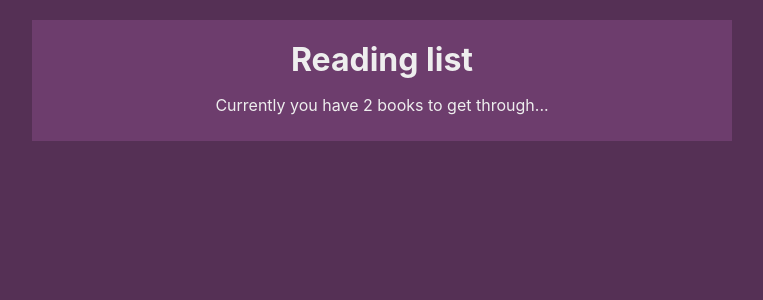
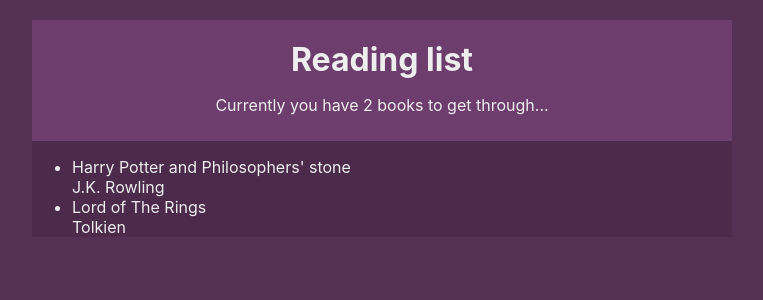
Before and after one commit to Duckjaniels/React_context_hooks, a React (Create React App) app in the folder booklist/: page / in a window 1280 px wide. Shown: the top 300 px of the page, without its empty margins (258-1021 px from the left). Built offline with nearby package versions, Linux system fonts and the light colour scheme.

Commit message:
Creating component BookList and BookDetails displaying information about books

```diff
--- a/booklist/src/App.js
+++ b/booklist/src/App.js
@@ -1,11 +1,13 @@
 import BookContextProvider from "./contexts/BookContext";
 import NavBar from "./components/NavBar";
+import BookList from "./components/BookList";
 
 function App() {
   return (
     <div className="App">
       <BookContextProvider>
         <NavBar />
+        <BookList />
       </BookContextProvider>
     </div>
   );
--- a/booklist/src/components/BookDetails.js
+++ b/booklist/src/components/BookDetails.js
@@ -0,0 +1,13 @@
+import React, { useContext } from "react";
+import { BookContext } from "../contexts/BookContext";
+
+const BookDetails = ({ book }) => {
+  const { removeBook } = useContext(BookContext);
+  return (
+    <li>
+      <div className="title">{book.title}</div>
+      <div className="author">{book.author}</div>
+    </li>
+  );
+};
+export default BookDetails;
--- a/booklist/src/components/BookList.js
+++ b/booklist/src/components/BookList.js
@@ -0,0 +1,20 @@
+import React, { useContext } from "react";
+import { BookContext } from "../contexts/BookContext";
+import BookDetails from "./BookDetails";
+
+const BookList = () => {
+  const { books } = useContext(BookContext);
+  return books.length ? (
+    <div className="book-list">
+      <ul>
+        {books.map((book) => {
+          return <BookDetails book={book} key={book.id} />;
+        })}
+      </ul>
+    </div>
+  ) : (
+    <div className="empty">No books to read. Hello free time :)</div>
+  );
+};
+
+export default BookList;
```
